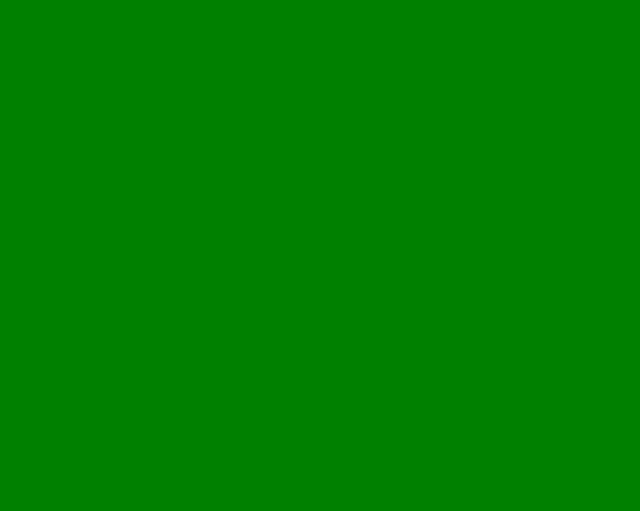
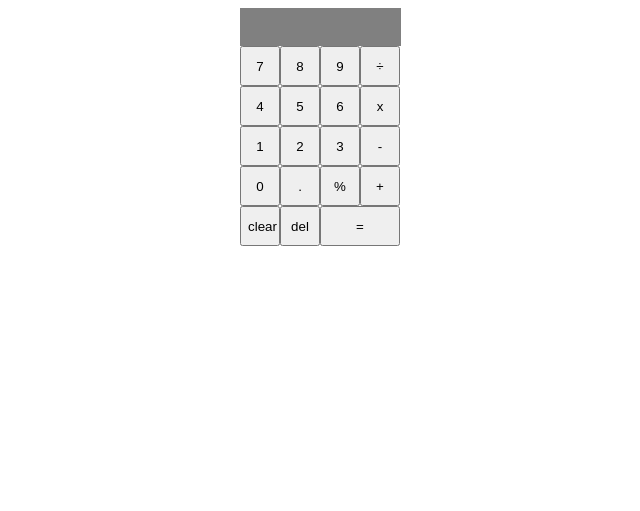
Before and after one commit to dintyo/calculator, a plain HTML site: page index.html in a window 1280 px wide. Shown: the whole page, without its empty margins (320-960 px from the left). Drawn offline with Linux system fonts and the light colour scheme.

Commit message:
setup ui and started screen logic

```diff
--- a/index.html
+++ b/index.html
@@ -10,6 +10,38 @@
 </head>
 
 <body>
+    <div class="main-container">
+        <div class="output-screen"> </div>
+        <div class="row">
+            <button class="btn-calculator" id="btn-num-7">7</button>
+            <button class="btn-calculator" id="btn-num-8">8</button>
+            <button class="btn-calculator" id="btn-num-9">9</button>
+            <button class="btn-calculator" id="btn-divide">÷</button>
+        </div>
+        <div class="row">
+            <button class="btn-calculator" id="btn-num-4">4</button>
+            <button class="btn-calculator" id="btn-num-5">5</button>
+            <button class="btn-calculator" id="btn-num-6">6</button>
+            <button class="btn-calculator" id="btn-multiply">x</button>
+        </div>
+        <div class="row">
+            <button class="btn-calculator" id="btn-num-1">1</button>
+            <button class="btn-calculator" id="btn-num-2">2</button>
+            <button class="btn-calculator" id="btn-num-3">3</button>
+            <button class="btn-calculator" id="btn-minus">-</button>
+        </div>
+        <div class="row">
+            <button class="btn-calculator" id="btn-num-0">0</button>
+            <button class="btn-calculator" id="btn-num-point">.</button>
+            <button class="btn-calculator" id="btn-num-modulo">%</button>
+            <button class="btn-calculator" id="btn-plus">+</button>
+        </div>
+        <div class="bottom-row">
+            <button class="btn-calculator" id="btn-clear">clear</button>
+            <button class="btn-calculator" id="btn-del">del</button>
+            <button class="btn-calculator" id="btn-equals">=</button>
+        </div>
+    </div>
 
     <script src="script.js"></script>
 </body>
--- a/script.js
+++ b/script.js
@@ -1,2 +1,48 @@
 "use script;";
 console.log("hello world");
+
+///////////////////////////////////////
+// global variables
+
+let currentScreen = "";
+let calculatedValue = 0;
+
+///////////////////////////////////////
+// DOM elements
+
+const btn7 = document.querySelector("#btn-num-7");
+const btn8 = document.querySelector("#btn-num-8");
+const btn9 = document.querySelector("#btn-num-9");
+const btnDivide = document.querySelector("#btn-divide");
+
+const btn4 = document.querySelector("#btn-num-4");
+const btn5 = document.querySelector("#btn-num-5");
+const btn6 = document.querySelector("#btn-num-6");
+const btnMultiply = document.querySelector("#btn-multiply");
+
+const btn1 = document.querySelector("#btn-num-4");
+const btn2 = document.querySelector("#btn-num-5");
+const btn3 = document.querySelector("#btn-num-6");
+const btnMinus = document.querySelector("#btn-minus");
+
+const btnClear = document.querySelector("#btn-clear");
+const btnDel = document.querySelector("#btn-del");
+const btnEquals = document.querySelector("#btn-equals");
+
+const output = document.querySelector(".output-screen");
+
+const updateScreen = function (e) {
+  if (e.target.textContent === "clear") {
+    output.textContent = "";
+    currentScreen = "";
+    return null;
+  }
+  console.log(e.target);
+  currentScreen += e.target.textContent;
+  output.textContent = currentScreen;
+};
+
+const allButtons = document.querySelectorAll(".btn-calculator");
+allButtons.forEach((button) => {
+  button.addEventListener("click", updateScreen);
+});
--- a/styles.css
+++ b/styles.css
@@ -1,3 +1,41 @@
 * {
-  background-color: green;
+  /* background-color: green; */
 }
+
+body {
+  display: flex;
+  justify-content: center;
+  align-items: center;
+}
+
+.main-container {
+  width: 400px;
+  height: 500px;
+  display: flex;
+  flex-direction: column;
+  align-items: center;
+}
+
+.row,
+.bottom-row {
+  display: flex;
+  align-items: center;
+  justify-content: space-around;
+}
+
+.btn-calculator {
+  height: 40px;
+  width: 40px;
+}
+
+#btn-equals {
+  width: 80px;
+}
+
+.output-screen {
+  background-color: grey;
+  padding: 9px;
+  text-align: right;
+  width: 143px;
+  height: 20px;
+}
```
